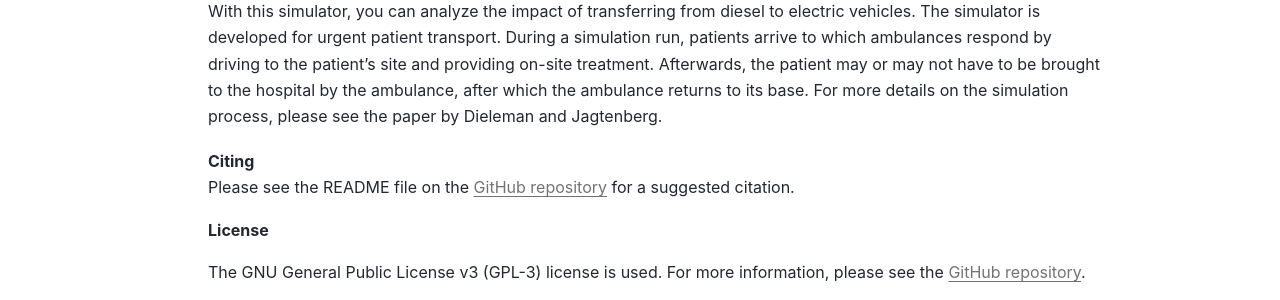
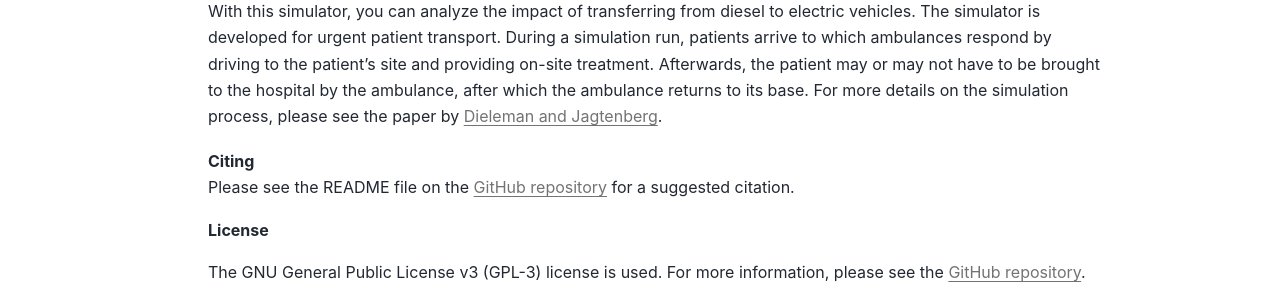
Before and after one commit to NanneD/ELASPY, a Sphinx documentation site: the page built from doc/index.rst, in a window 1280 px wide. Shown: the part 309-609 px from the top of the page. Built offline with Sphinx 7.4.7 and the PyData theme 0.15.4, drawn with Linux system fonts in a browser that asks for light colours; part of the change alters nothing that is shown.

```diff
--- a/doc/index.rst
+++ b/doc/index.rst
@@ -8,7 +8,7 @@ ELASPY
 
 ELASPY (Electric Ambulance Simulator Python) is a discrete-event simulator of the emergency response process of electric and diesel ambulances. It is built with Python.
 
-With this simulator, you can analyze the impact of transferring from diesel to electric vehicles. The simulator is developed for urgent patient transport. During a simulation run, patients arrive to which ambulances respond by driving to the patient's site and providing on-site treatment. Afterwards, the patient may or may not have to be brought to the hospital by the ambulance, after which the ambulance returns to its base. For more details on the simulation process, please see the paper by Dieleman and Jagtenberg.
+With this simulator, you can analyze the impact of transferring from diesel to electric vehicles. The simulator is developed for urgent patient transport. During a simulation run, patients arrive to which ambulances respond by driving to the patient's site and providing on-site treatment. Afterwards, the patient may or may not have to be brought to the hospital by the ambulance, after which the ambulance returns to its base. For more details on the simulation process, please see the paper by `Dieleman and Jagtenberg <https://papers.ssrn.com/sol3/papers.cfm?abstract_id=4874479>`_.
 
 | **Citing**
 | Please see the README file on the `GitHub repository <https://github.com/NanneD/ELASPY>`_ for a suggested citation.
```
